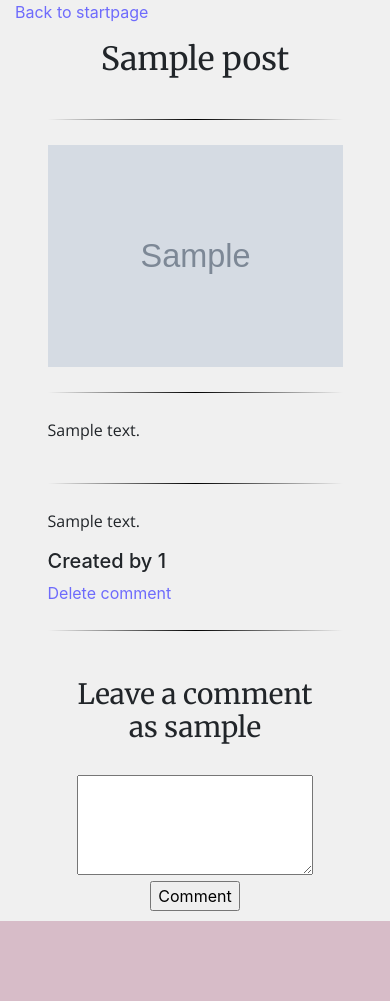
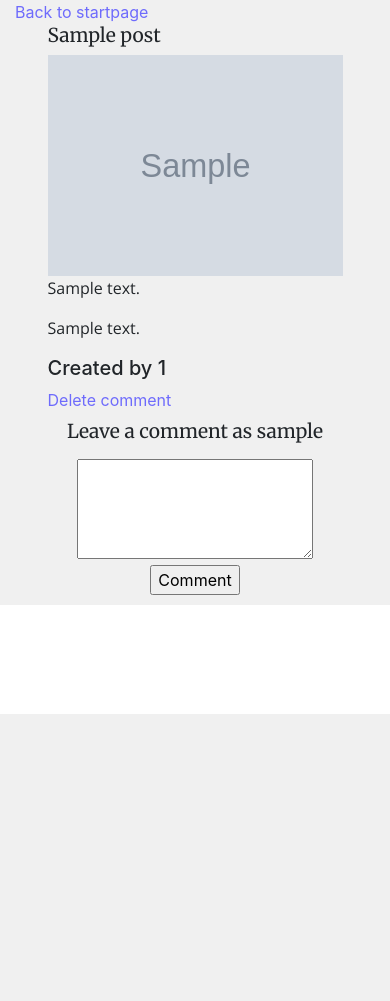
Before and after one commit to niklazhallberg/Millhouse-Project, a PHP site: page /views/single_post.php?post_id=1 in a window 390 px wide. Shown: the part 130-1131 px from the top of the page. After the commit the page ends 844 px from the top, so only its background shows below. Run offline with PHP 8.4, Linux system fonts and the light colour scheme; the visitor is signed in with stand-in values (Sample User, id 1); tables that the repository leaves empty hold one stand-in row (values such as "Sample post"); grey boxes marked "Sample" are stand-in pictures; some libraries are stand-ins or nearby versions.

Commit message:
update responsive design

```diff
--- a/css/style.css
+++ b/css/style.css
@@ -20,15 +20,11 @@ Secondary Colors:
 
 h1, h2, h3, h4 {
 	font-family: 'Merriweather', serif;
-    padding: 0.5em;
+	font-size: 1.2em;
 }
 
 h3 {
 	margin-top: 0.5rem;
-}
-
-h2 {
-    text-align: center;
 }
 
 p {
@@ -43,7 +39,7 @@ body {
 	background-color: white;
 }
 
-header, footer {
+header {
 	background-color: #D7BCC8;
 }
 
@@ -59,19 +55,6 @@ header, footer {
 
 img{
 	max-width: 100%;
-    margin: 0 auto;
-}
-
-.sexy_line {
-    margin: 25px auto;
-    height: 1px;
-    width: 100%;
-    background: black;
-    background: -webkit-gradient(linear, 0 0, 100% 0, from(#F0F0F0), to(#F0F0F0), color-stop(50%, black));
-}
-
-.single-post-img {
-    width: 100%;
 }
 
 main {
@@ -105,7 +88,7 @@ main {
 }
 
 .register-box input {
-	margin: 0px 20px;
+	margin: 10px 20px;
 }
 
 form {
@@ -136,10 +119,6 @@ input {
 	margin-bottom: 1.5em;
 }
 
-footer {
-    height: 5em;
-}
-
 
 /* Small devices (tablets, 768px and up) */
 @media screen and (min-width: 768px) {
--- a/includes/header.php
+++ b/includes/header.php
@@ -10,7 +10,7 @@
       ?>
 
       <?php
-if ($_SESSION["admin"]) {
+if (isset($_SESSION["admin"])){
     echo "Congratulations! You have special privileges. Use them wisely.";
 }
 ?>
```
Also changed, not shown: images/Skärmavbild 2018-11-26 kl. 21.54.06.png (added).
